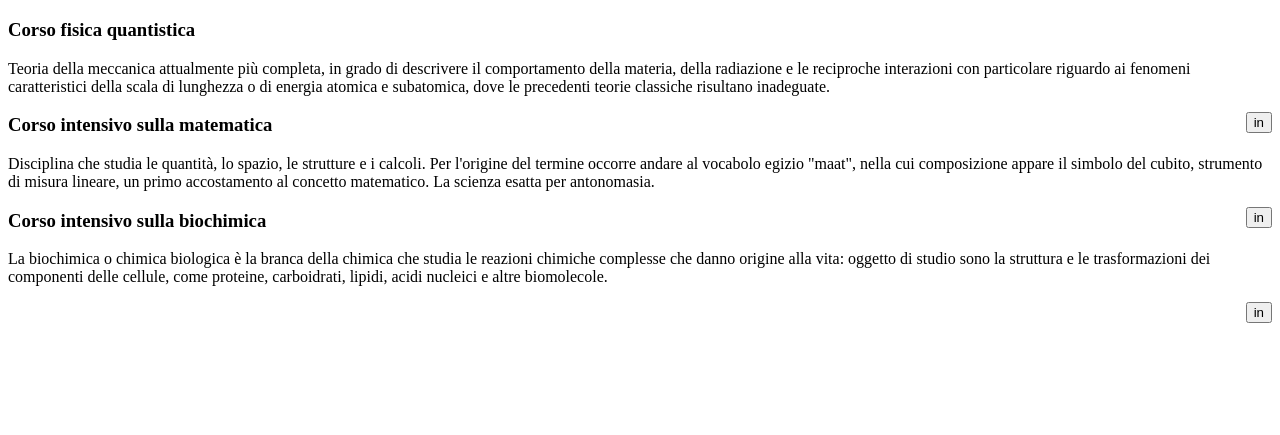
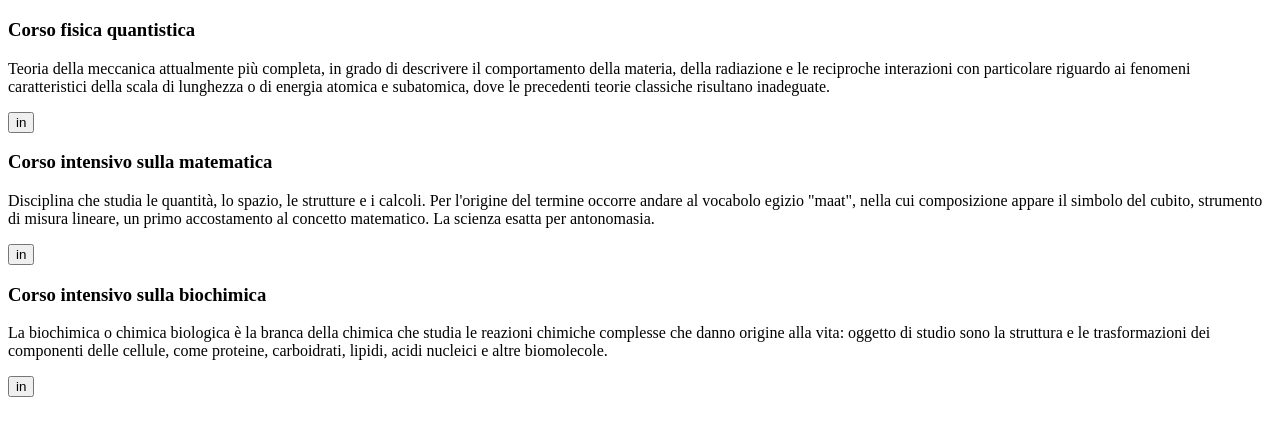
Before and after one commit to AuroraStefanin03/Esempio, a plain HTML site: page index.html in a window 1280 px wide. Shown: the part 61-496 px from the top of the page. Drawn offline with Linux system fonts and the light colour scheme; a script that the page names is missing.

Commit message:
Update style.css
.

```diff
--- a/style.css
+++ b/style.css
@@ -8,7 +8,7 @@
   text-align::sx;
 }
 
-.button1{
+.button{
   float:right;
 }
 
@@ -17,15 +17,7 @@
   text-align::sx;
 }
 
-.button2{
-  float:right;
-}
-
 .titolo3{
   width::100% ;
   text-align::sx;
 }
-
-.button3{
-  float:right;
-}
```
